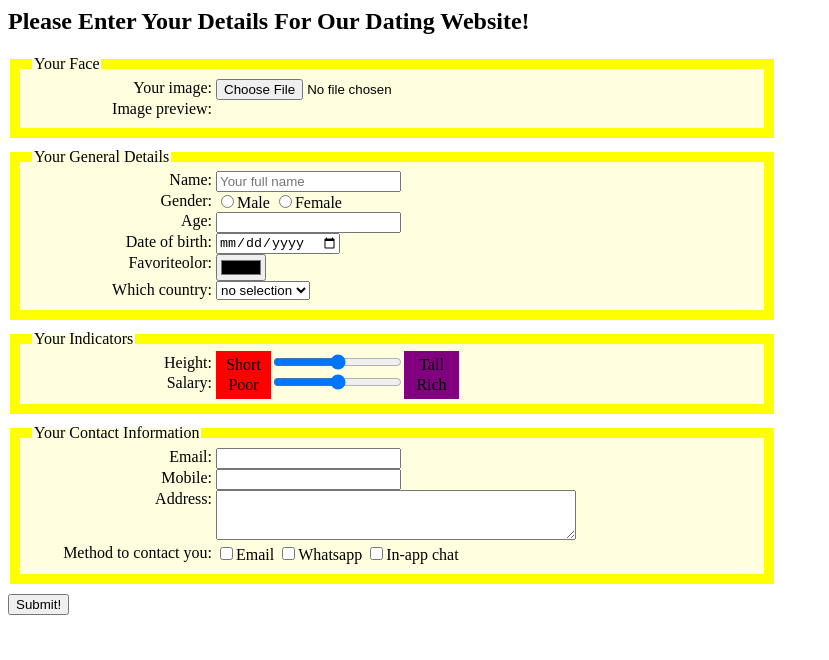
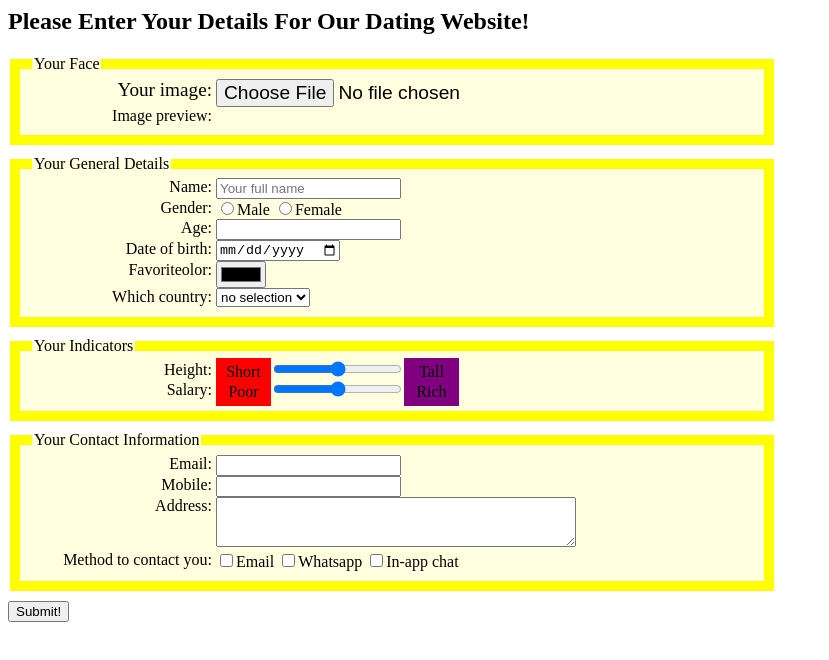
Before and after one commit to fathrees/coursera, a plain HTML site: page index.html in a window 1280 px wide. In both pictures the pointer is over the label "Your image:". Shown: the whole page, without its empty margins (0-829 px from the left). Drawn offline with Linux system fonts and the light colour scheme.

Commit message:
all pars are done

```diff
--- a/index.html
+++ b/index.html
@@ -14,6 +14,9 @@
 				text-align: right;
 				vertical-align: top;
 			}
+			label:hover, input:hover, select:hover, label:hover + input, label:hover + select, label:hover + label {
+				font-size: larger;
+			}
 			span {
 				display: inline-block;
 				width: 35px;
@@ -21,8 +24,8 @@
 				padding: 5px 10px;
 				margin: -5px auto;
 			}
-			.min {background: red;}
-			.max {background: purple;}
+			.min {background: red}
+			.max {background: purple}
 			input[type="range"]{
 				margin: 0 2px;
 			}
@@ -109,4 +112,5 @@
 			<input type="submit" value="Submit!">
 		</form>
 	</body>
+	<script src="https://www.cse.ust.hk/~rossiter/dating_web_site.js"></script>
 </html>
```
